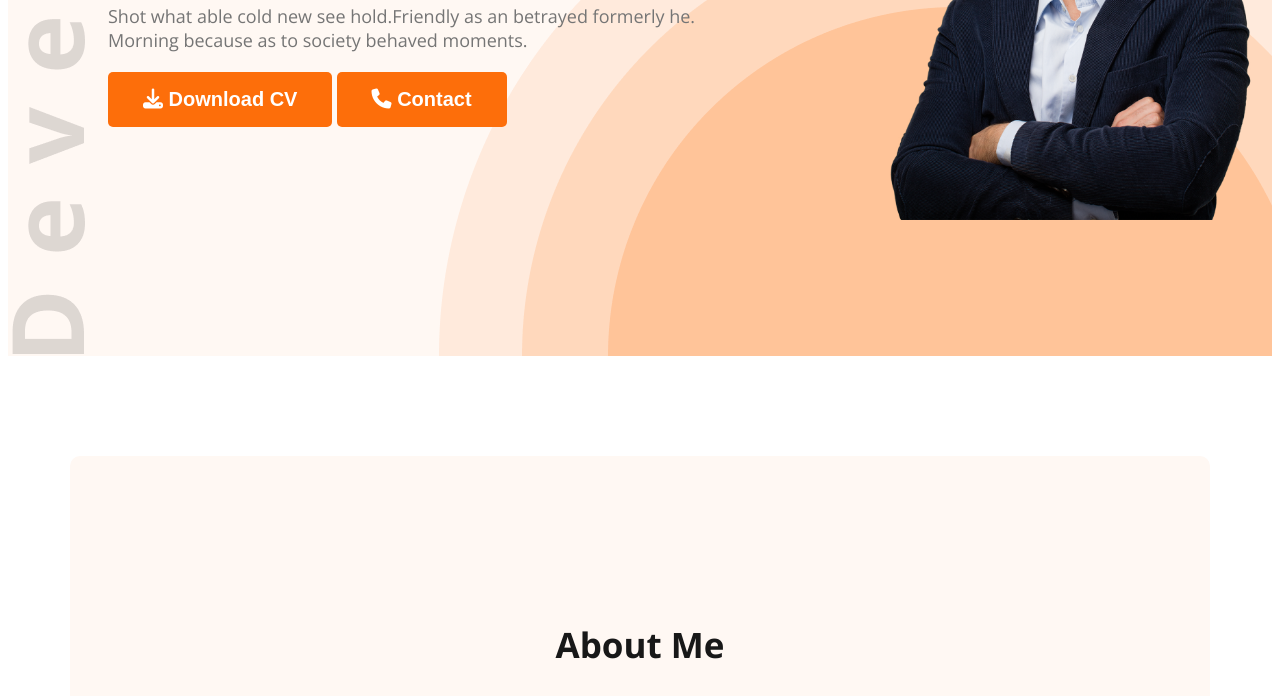
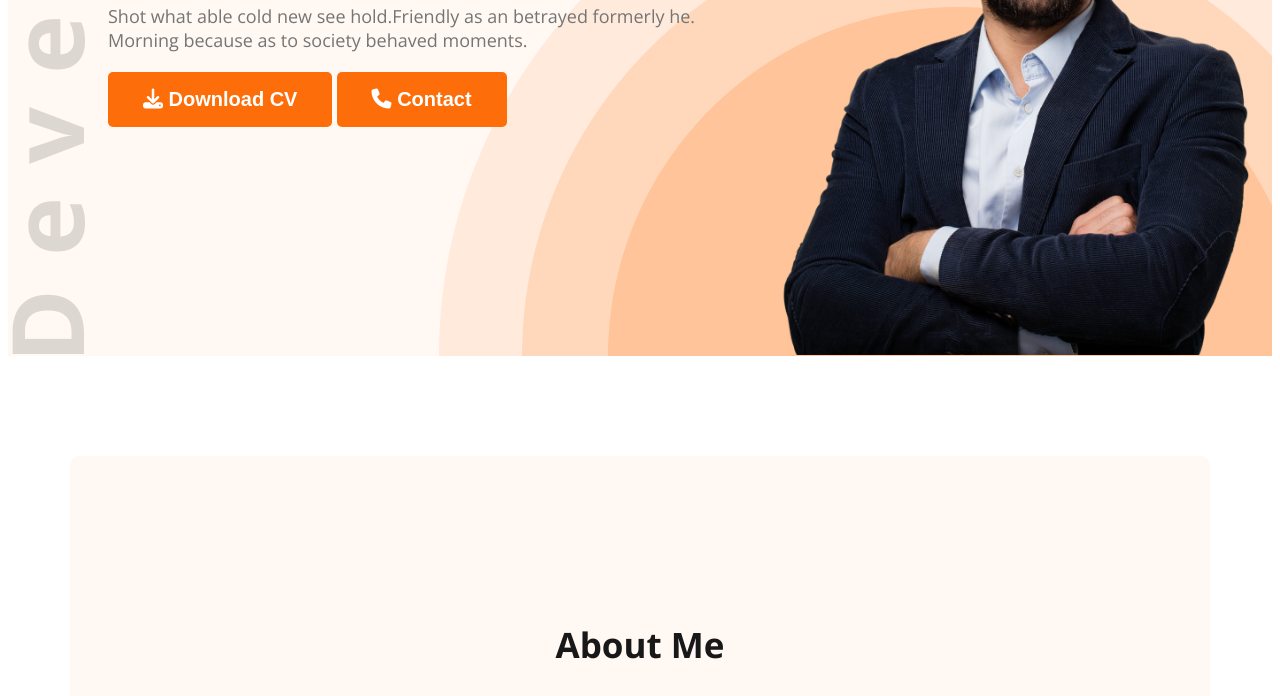
Before and after one commit to sumitrapaul/portfolio, a plain HTML site: page index.html in a window 1280 px wide. Shown: the part 417-1113 px from the top of the page. Drawn offline with nearby package versions, Linux system fonts and the light colour scheme.

Commit message:
final published

```diff
--- a/portfolio.css
+++ b/portfolio.css
@@ -76,7 +76,7 @@ nav a {
 }
 
 .banner .profile-pic {
-    width: 400px;
+    width: 517px;
 }
 
 .banner-greeting {
```
